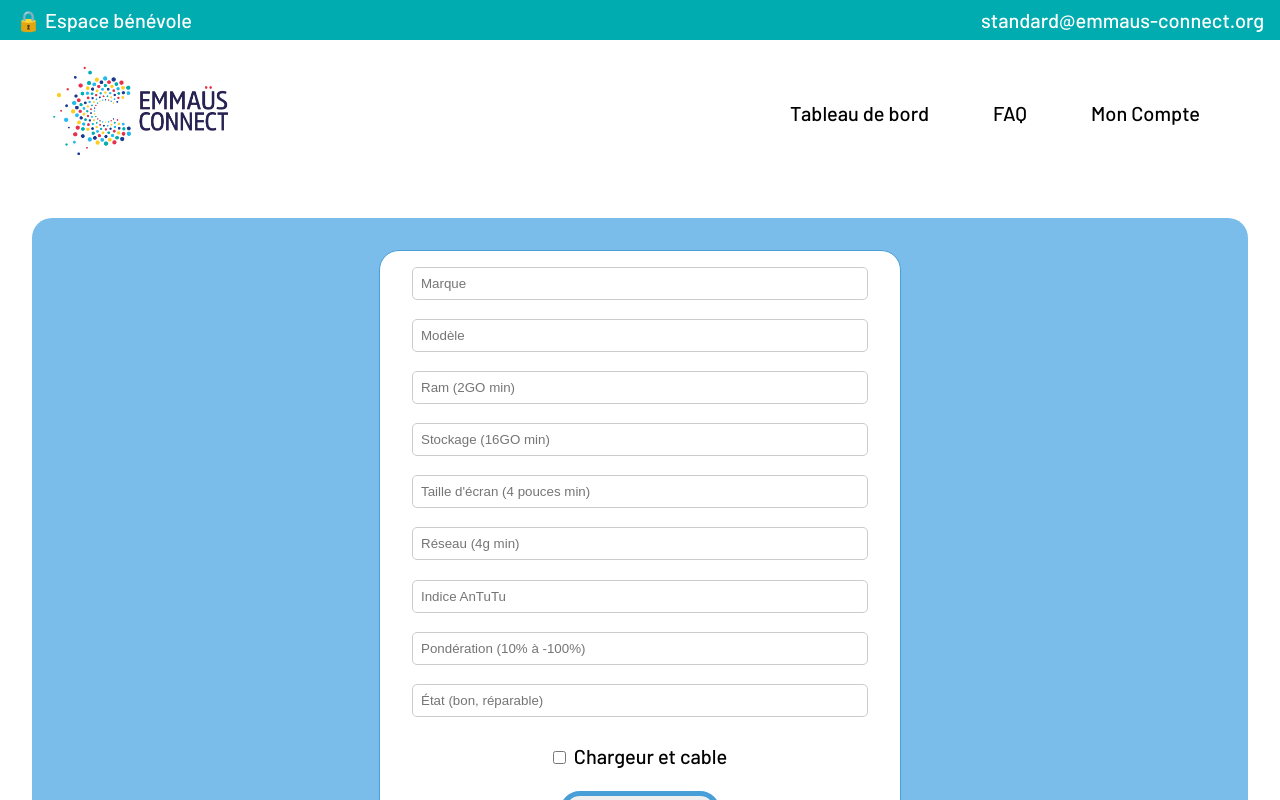
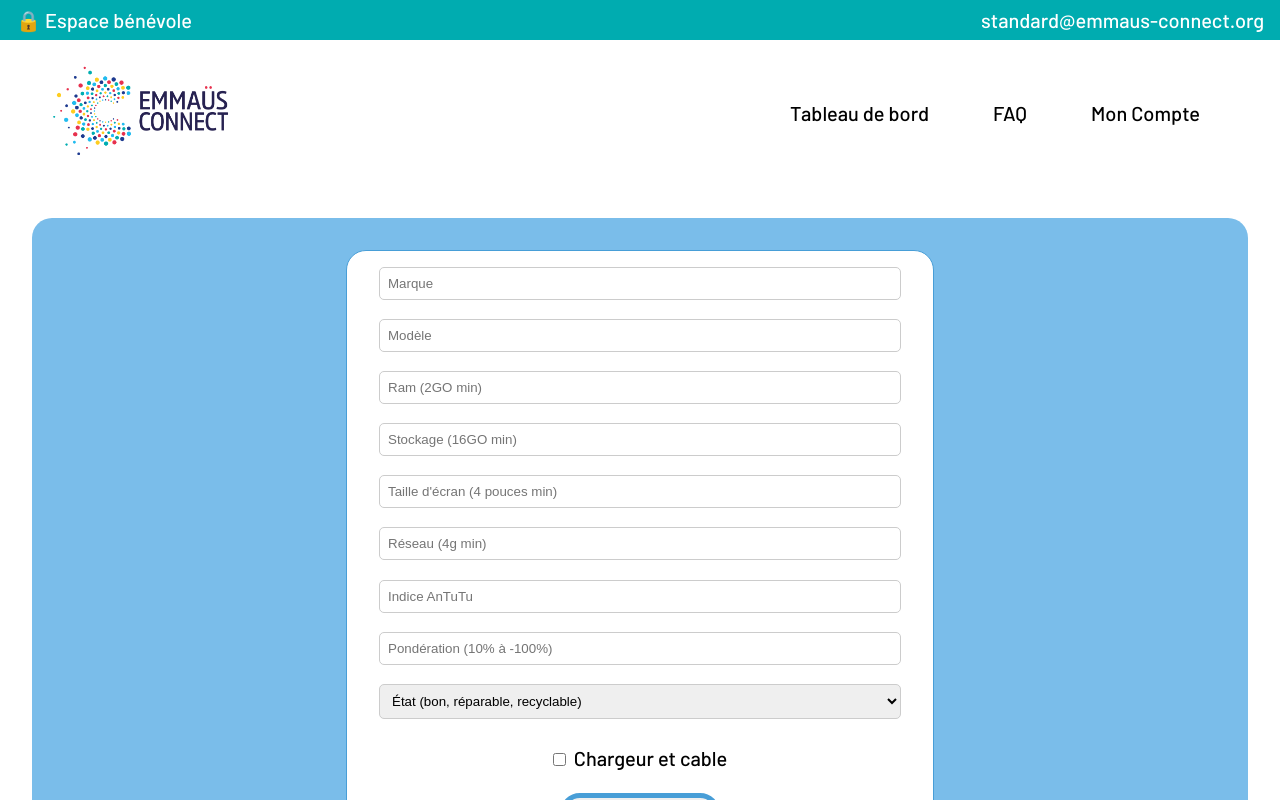
Before and after one commit to EmiLef08/Hackathon-2-Techquity, a React (Vite) app in the folder frontend/: page /formulaire in a window 1280 px wide. Shown: the top 800 px of the page. Built offline with nearby package versions, Linux system fonts and the light colour scheme.

Commit message:
Derniers réglages

```diff
--- a/frontend/src/pages/Form1.jsx
+++ b/frontend/src/pages/Form1.jsx
@@ -132,12 +132,28 @@ export default function Form1() {
 							value={ponderationValue}
 							onChange={(e) => setPonderationValue(e.target.value)}
 						/>
-						<input
+						{/* <input
 							type='text'
 							placeholder='État (bon, réparable)'
 							id='etat'
 							onChange={(e) => setConditionValue(e.target.value)}
-						/>
+						/> */}
+						<select
+							name='choix'
+							id='choix'
+							onChange={(e) => setConditionValue(e.target.value)}
+						>
+							<option className='option'>État (bon, réparable, recyclable)</option>
+							<option value='bon' className='option'>
+								Bon
+							</option>
+							<option value='réparable' className='option'>
+								Réparable
+							</option>
+							<option value='recyclable' className='option'>
+								Recyclable
+							</option>
+						</select>
 						<div className='checkbox-equipement'>
 							<input type='checkbox' id='checkbox' />
 							<p>Chargeur et cable</p>
--- a/frontend/src/styles/pages/Catalogue.scss
+++ b/frontend/src/styles/pages/Catalogue.scss
@@ -76,6 +76,6 @@ box-sizing:border-box;
         border-radius: 10%;
         margin:3rem 1rem 2rem 1rem;
         max-width: 80%;
-        height: 35%;
+        max-height: 18rem;
         box-shadow: 6px 6px 6px 6px rgba(183, 183, 188, 0.2);
     }}
--- a/frontend/src/styles/pages/Form1.scss
+++ b/frontend/src/styles/pages/Form1.scss
@@ -35,6 +35,19 @@
   padding: 0.5rem;
   border-radius: 5px;
   border: 1px solid #ccc;
+}
+
+.form1 input,
+select {
+  align-self: stretch;
+  margin-bottom: 1.2rem;
+  padding: 0.5rem;
+  border-radius: 5px;
+  border: 1px solid #ccc;
+}
+
+.option {
+  color: #757575;
 }
 
 .checkbox-equipement {
--- a/frontend/src/styles/pages/Questions.scss
+++ b/frontend/src/styles/pages/Questions.scss
@@ -7,7 +7,7 @@
 	height: 100%;
     padding: 5% 5% 3.5rem 5%;
     box-sizing: border-box;
-    background-color: #D6D6D6;
+    background-color: #B6C1E7;
     border-radius: 20px;
     color: #FFFFFF;
     // align-content: center;
@@ -33,7 +33,6 @@
     font-weight: bold;
     margin: 0.5rem 0 1rem 0;
     text-align: center;
-    text-shadow: 2px 0 10px #E6334C;
 }
 
 .box {
@@ -59,10 +58,10 @@
 }
 
 .box-title {
-	background-color: #E6334C;
+	background-color: #797979;
 	border-radius: 1rem 1rem 0 0;
 	margin: 0;
-	font-size: 1rem;
+	font-size: 1.75rem;
 	color: #ffffff;
 	cursor: initial;
 	text-align:left;
@@ -72,17 +71,23 @@
 	flex-direction: row;
 	cursor: pointer;
     padding: 20px 20px 10px 10px;
+	text-shadow: 1px 1px 1px #000000;
+	transition: transform 0.2s ease-in-out;
+}
+
+.box-title:hover {
+	transform: translateX(10px);
 }
 
 .box-content {
 	width: 100%;
 	padding: 30px 20px;
-	font-size: 0.8rem;
+	font-size: 1rem;
     font-family: $text-font;
     line-height: 1.5rem;
 	color: $white;
 	display: none;
-	background-color: #ED7081;
+	background-color: #9E9E9E;
 	border-radius: 0 0 1rem 1rem;
 	overflow: hidden;
 
@@ -101,11 +106,11 @@
 input:checked + .box {
 	height: auto;
 	margin: 16px 0;
-  	box-shadow: 5px 5px 5px #FFCC1B;
+  	box-shadow: 5px 5px 5px #797979;
 }
 
 input:checked + .box .box-title {
-	border-bottom: 1px solid #FFCC1B;
+	border-bottom: 1px solid #797979;
 }
 
 input:checked + .box .box-content,
@@ -115,6 +120,7 @@ input:checked + .box .box-close {
 
 .faq-arrows .box-title {
 	padding-left: 44px;
+	padding-right: 20px;
 	width: 100%;
 }
 
```
Also changed, not shown: 1 other file (tests, documents, lock files or other folders).
